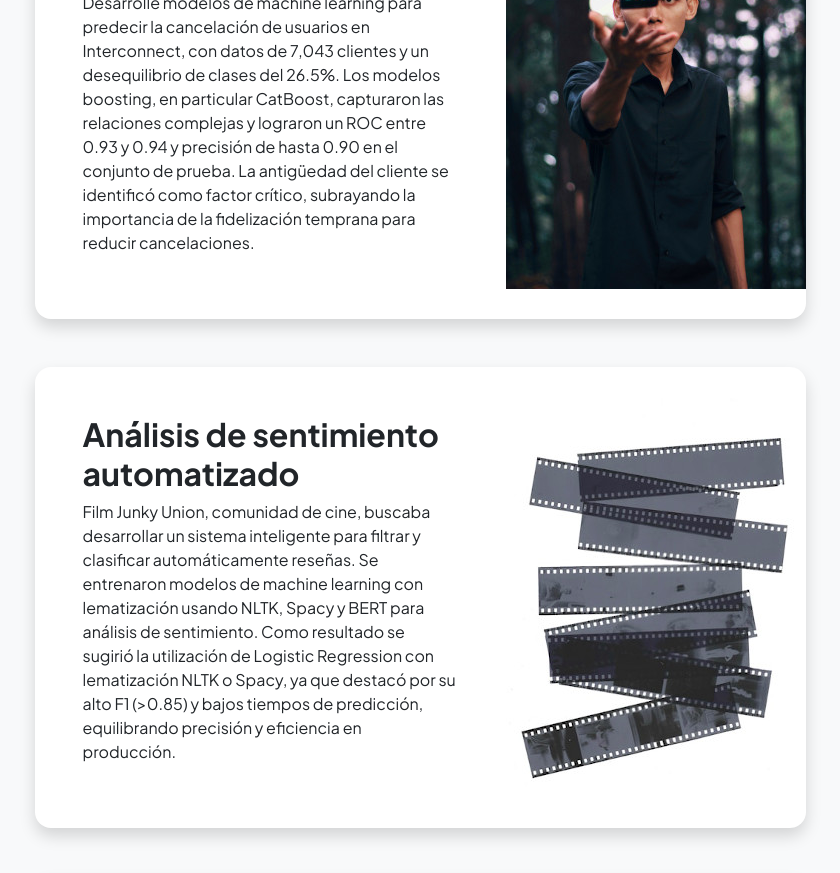
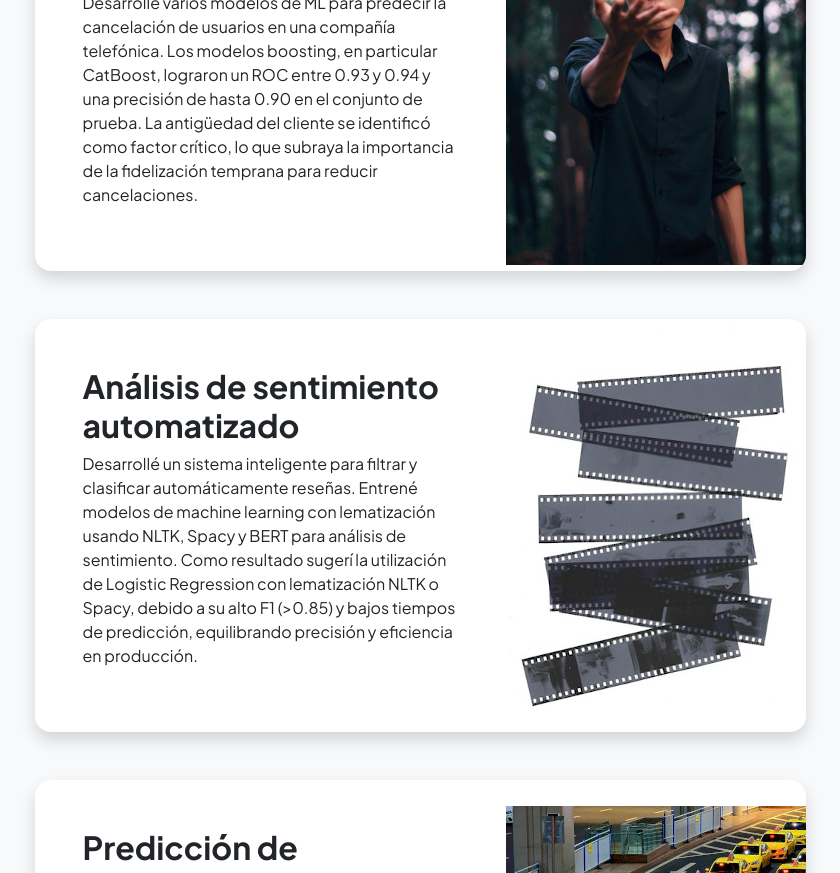
Before and after one commit to alexkhype/alexkhype.github.io, a website: page projects.html in a window 1280 px wide. Shown: the part 367-1240 px from the top of the page, without its empty margins (220-1060 px from the left). Drawn offline with nearby package versions, Linux system fonts and the light colour scheme.

Commit message:
Update projects.html

```diff
--- a/projects.html
+++ b/projects.html
@@ -48,7 +48,7 @@
                                     <div class="d-flex align-items-center">
                                         <div class="p-5">
                                             <h2 class="fw-bolder">Customer Churn Predictor</h2>
-                                            <p>Desarrollé modelos de machine learning para predecir la cancelación de usuarios en Interconnect, con datos de 7,043 clientes y un desequilibrio de clases del 26.5%. Los modelos boosting, en particular CatBoost, capturaron las relaciones complejas y lograron un ROC entre 0.93 y 0.94 y precisión de hasta 0.90 en el conjunto de prueba. La antigüedad del cliente se identificó como factor crítico, subrayando la importancia de la fidelización temprana para reducir cancelaciones.</p>
+                                            <p>Desarrollé varios modelos de ML para predecir la cancelación de usuarios en una compañía telefónica. Los modelos boosting, en particular CatBoost, lograron un ROC entre 0.93 y 0.94 y una precisión de hasta 0.90 en el conjunto de prueba. La antigüedad del cliente se identificó como factor crítico, lo que subraya la importancia de la fidelización temprana para reducir cancelaciones.</p>
                                         </div>
                                         <img class="img-fluid" src="assets/project1_ok.jpg" alt="..." />
                                     </div>
@@ -60,7 +60,7 @@
                                     <div class="d-flex align-items-center">
                                         <div class="p-5">
                                             <h2 class="fw-bolder">Análisis de sentimiento automatizado</h2>
-                                            <p>Film Junky Union, comunidad de cine, buscaba desarrollar un sistema inteligente para filtrar y clasificar automáticamente reseñas. Se entrenaron modelos de machine learning con lematización usando NLTK, Spacy y BERT para análisis de sentimiento. Como resultado se sugirió la utilización de Logistic Regression con lematización NLTK o Spacy, ya que destacó por su alto F1 (>0.85) y bajos tiempos de predicción, equilibrando precisión y eficiencia en producción.</p>
+                                            <p>Desarrollé un sistema inteligente para filtrar y clasificar automáticamente reseñas. Entrené modelos de machine learning con lematización usando NLTK, Spacy y BERT para análisis de sentimiento. Como resultado sugerí la utilización de Logistic Regression con lematización NLTK o Spacy, debido a su alto F1 (>0.85) y bajos tiempos de predicción, equilibrando precisión y eficiencia en producción.</p>
                                         </div>
                                         <img class="img-fluid" src="assets/project2_ok.jpg" alt="..." />
                                     </div>
```
